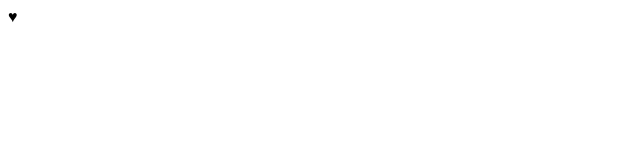
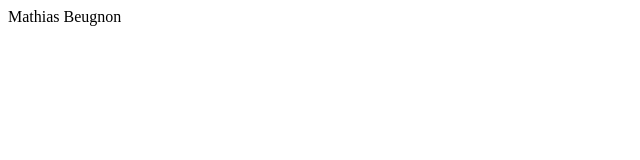
Before and after one commit to oomathias/oomathias.github.io, a plain HTML site: page index.html in a window 1280 px wide. Shown: the whole page, without its empty margins (0-640 px from the left). Drawn offline with Linux system fonts and the light colour scheme.

Commit message:
Update index.html

```diff
--- a/index.html
+++ b/index.html
@@ -6,6 +6,6 @@
             <title>oomathias.github.io</title>
     </head>
     <body>
-        ♥︎
+        Mathias Beugnon
     </body>
 </html>
```
